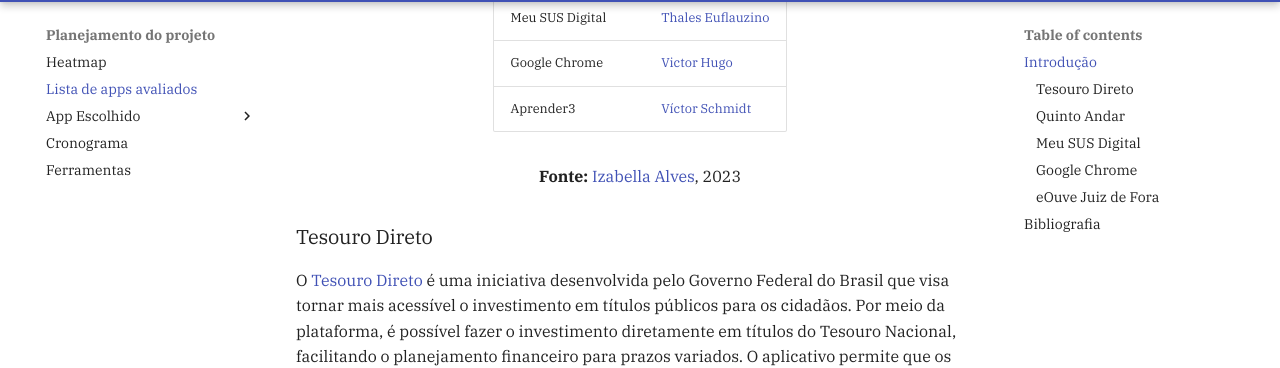
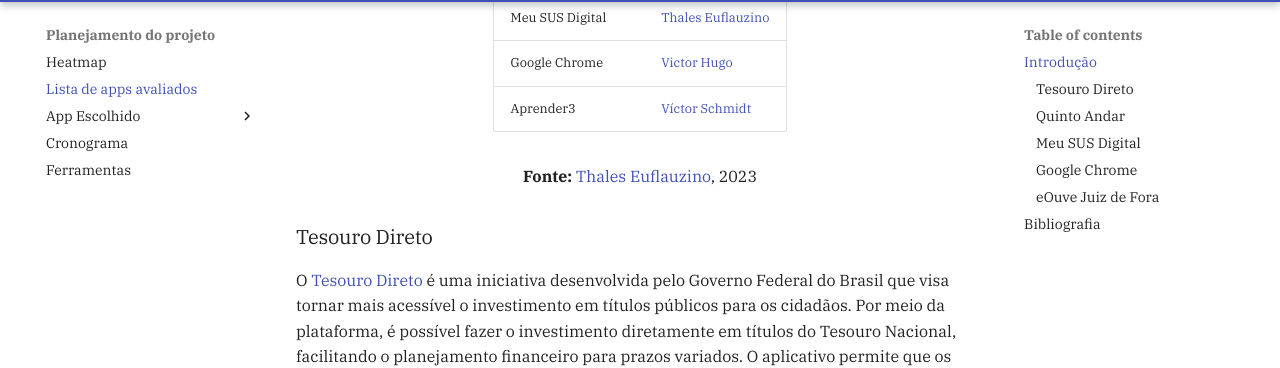
Before and after one commit to Requisitos-de-Software/2024.2-Grupo05, an MkDocs documentation site: the page built from docs/Planejamento-do-projeto/lista-apps-avaliados.md, in a window 1280 px wide and 900 px high, scrolled down 486 px. Shown: the part 94-462 px from the top of the window. Built offline with MkDocs 1.6.1 and Material for MkDocs 9.7.7, drawn with Linux system fonts in a browser that asks for light colours; comment, search, counter and statistics services are not loaded.

Commit message:
fix: fonte tabela

```diff
--- a/docs/Planejamento-do-projeto/lista-apps-avaliados.md
+++ b/docs/Planejamento-do-projeto/lista-apps-avaliados.md
@@ -38,7 +38,7 @@
   </tbody>
 </table>
 
-<font size="3"><p style="text-align: center"><b>Fonte:</b> <a href="https://github.com/izabellaalves">Izabella Alves</a>, 2023</p></font>
+<font size="3"><p style="text-align: center"><b>Fonte:</b> <a href="https://github.com/thaleseuflauzino">Thales Euflauzino</a>, 2023</p></font>
 </div>
 
 ### Tesouro Direto
```
